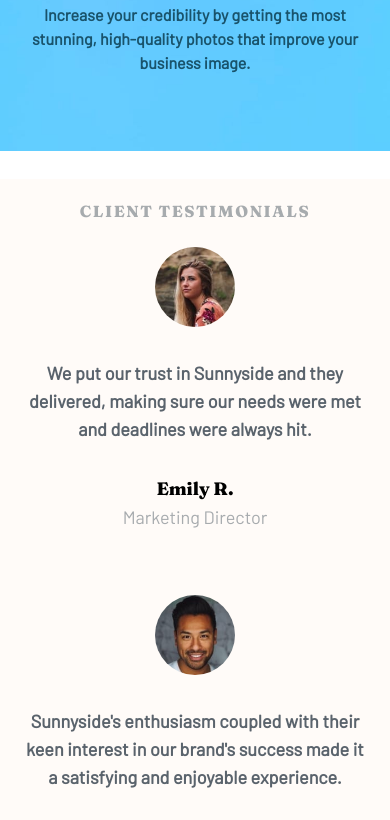
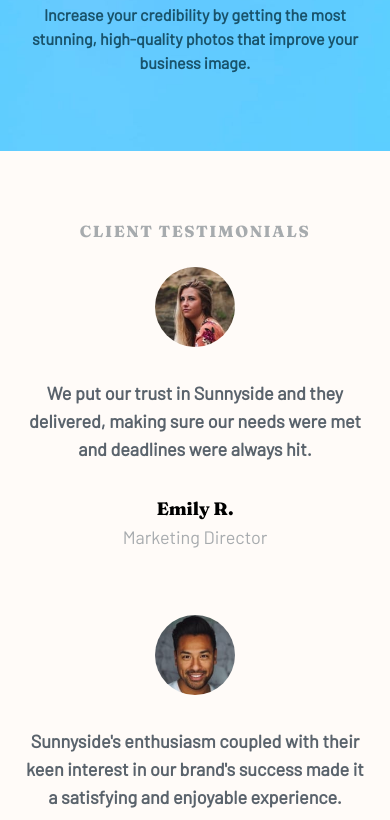
Before and after one commit to berutodo/sunnyside, a website built with Vite: page index.html in a window 390 px wide. Shown: the part 3326-4146 px from the top of the page. Built offline with nearby package versions, Linux system fonts and the light colour scheme.

Commit message:
Clean tailwindcss and fix bugs

```diff
--- a/index.html
+++ b/index.html
@@ -92,7 +92,7 @@
         </div>
     </div>
 
-    <div class="flex flex-col bg-white-main p-5 mb-10 mt-10 sm:p-20 gap-6">
+    <div class="flex flex-col bg-white-main p-5 pt-20 sm:mt-10 sm:p-20 gap-6">
         <h1 class="text-center text-gray-main font-bold font-second-font tracking-widest">CLIENT TESTIMONIALS</h1>
         <div class="cards flex flex-col sm:flex-row gap-16">
             <div class="flex flex-col text-center justify-center text-lg gap-8">
```
